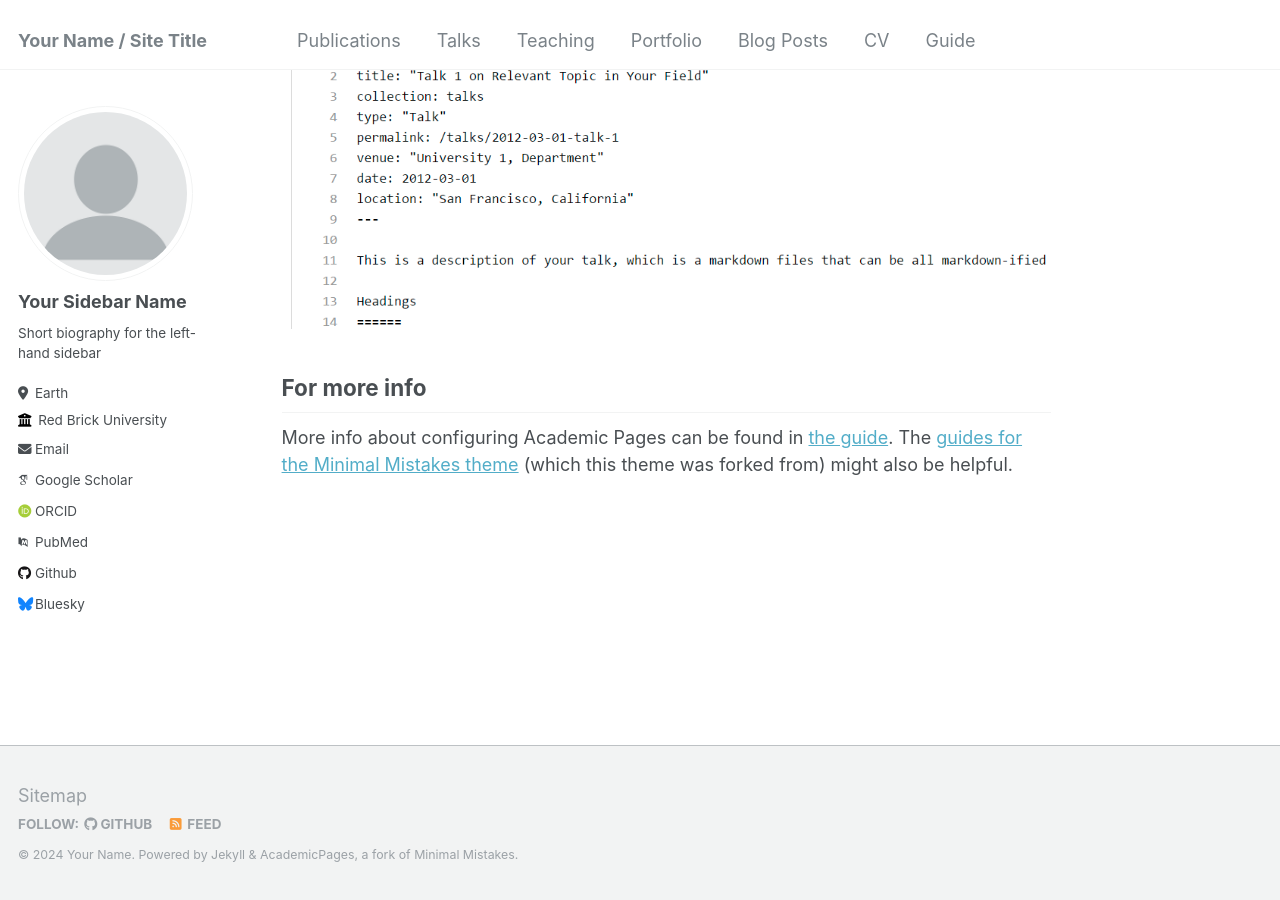
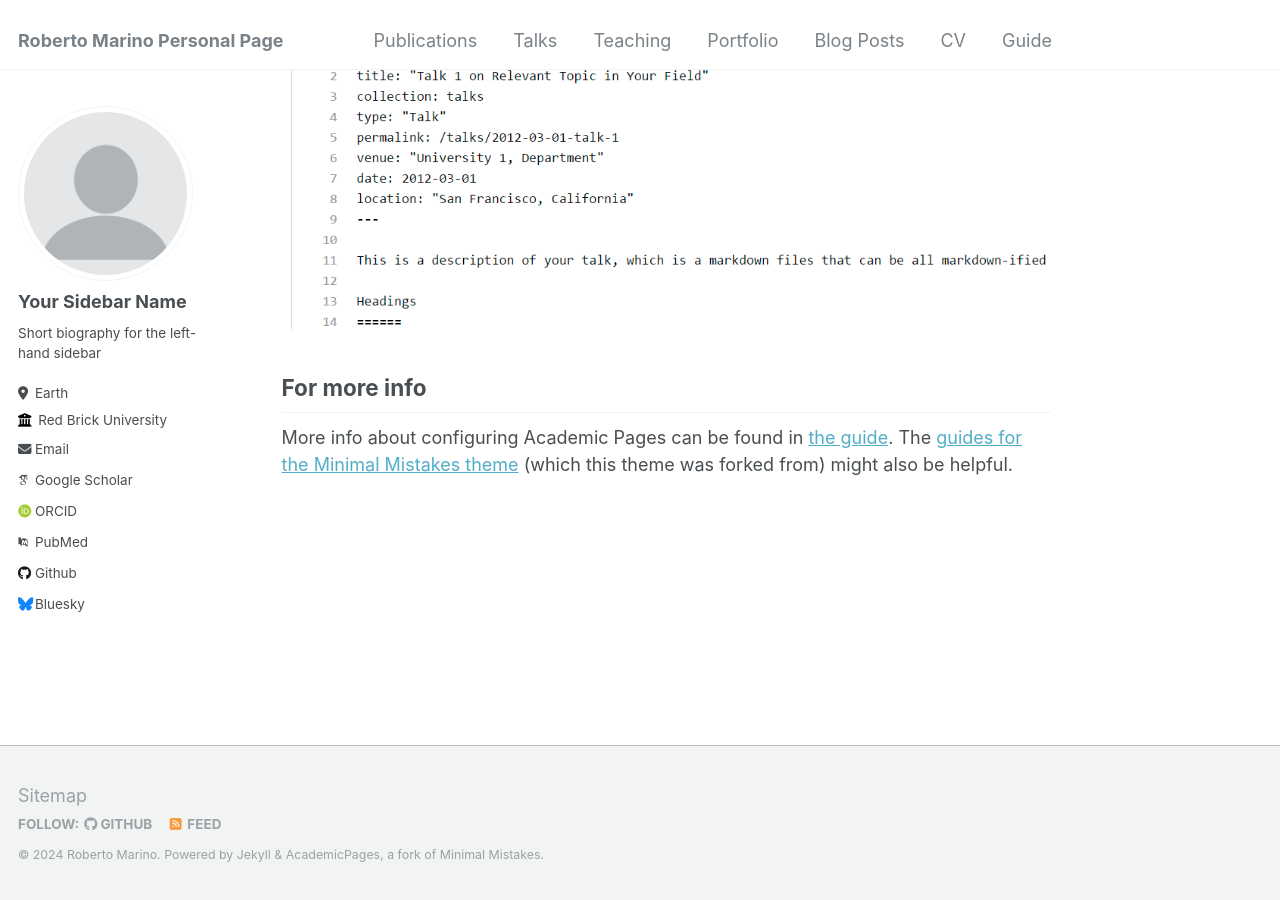
Before and after one commit to roberto-marino/rmarino.github.io, a Jekyll site: the page built from _pages/about.md, in a window 1280 px wide and 900 px high, scrolled down 2660 px. Built offline with Jekyll 4.4.1, drawn with Linux system fonts in a browser that asks for light colours; some web fonts are replaced.

Commit message:
Update _config.yml

```diff
--- a/_config.yml
+++ b/_config.yml
@@ -8,13 +8,13 @@
 
 # Basic Site Settings
 locale                   : "en-US"
-title                    : "Your Name / Site Title"
+title                    : "Roberto Marino Personal Page"
 title_separator          : "-"
-name                     : &name "Your Name"
+name                     : &name "Roberto Marino"
 description              : &description "personal description"
-url                      : https://academicpages.github.io # the base hostname & protocol for your site e.g. "https://mmistakes.github.io"
+url                      : https://roberto-marino.github.io # the base hostname & protocol for your site e.g. "https://mmistakes.github.io"
 baseurl                  : "" # the subpath of your site, e.g. "/blog"
-repository               : "academicpages/academicpages.github.io"
+repository               : "roberto-marino/roberto-marino.github.io"
 
 # Site Author - The following control what appear as part of the author content on the side bar.
 #               If a field is blank the icon and link will not appear, otherwise it will be shown.
```
